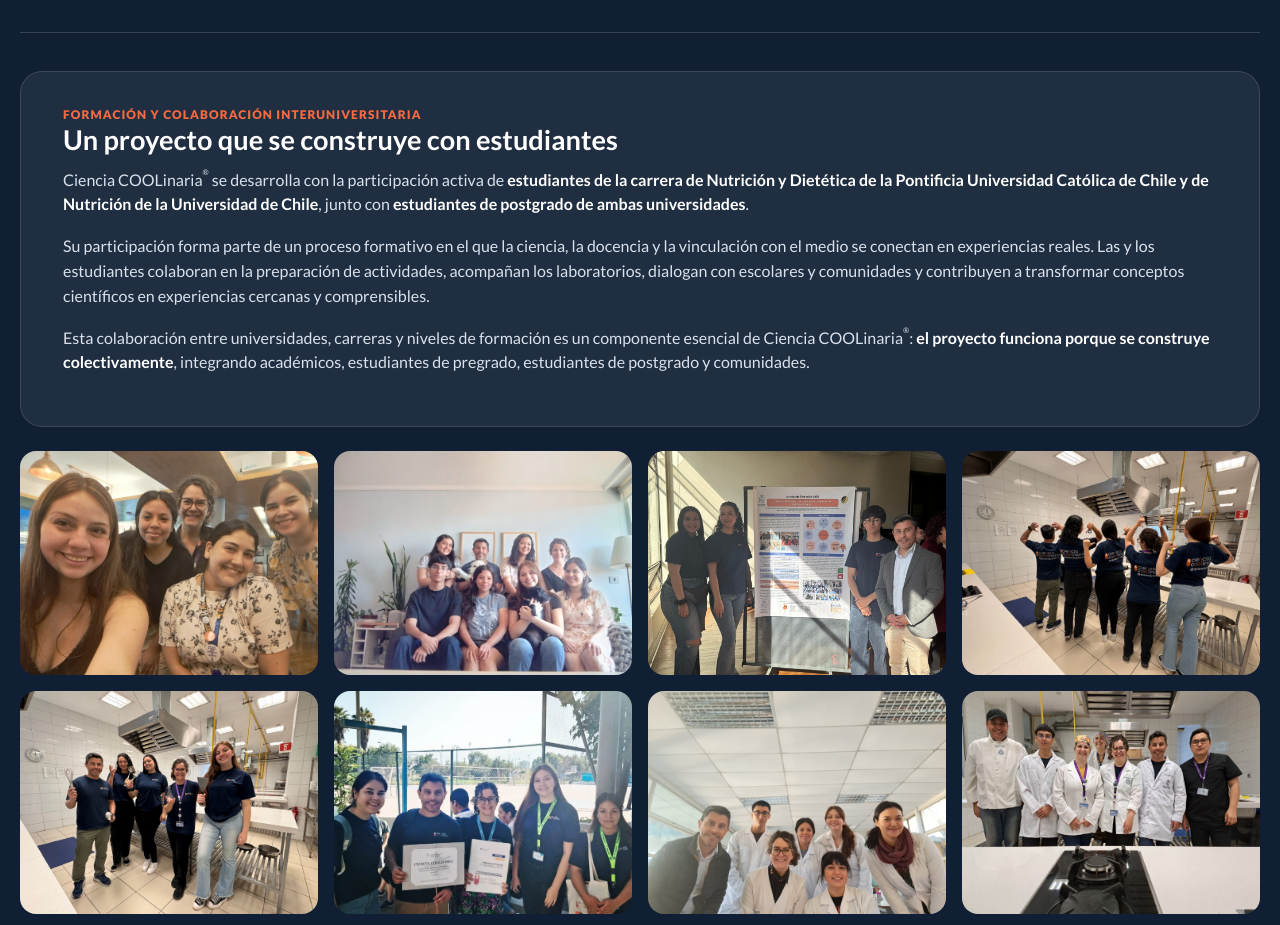
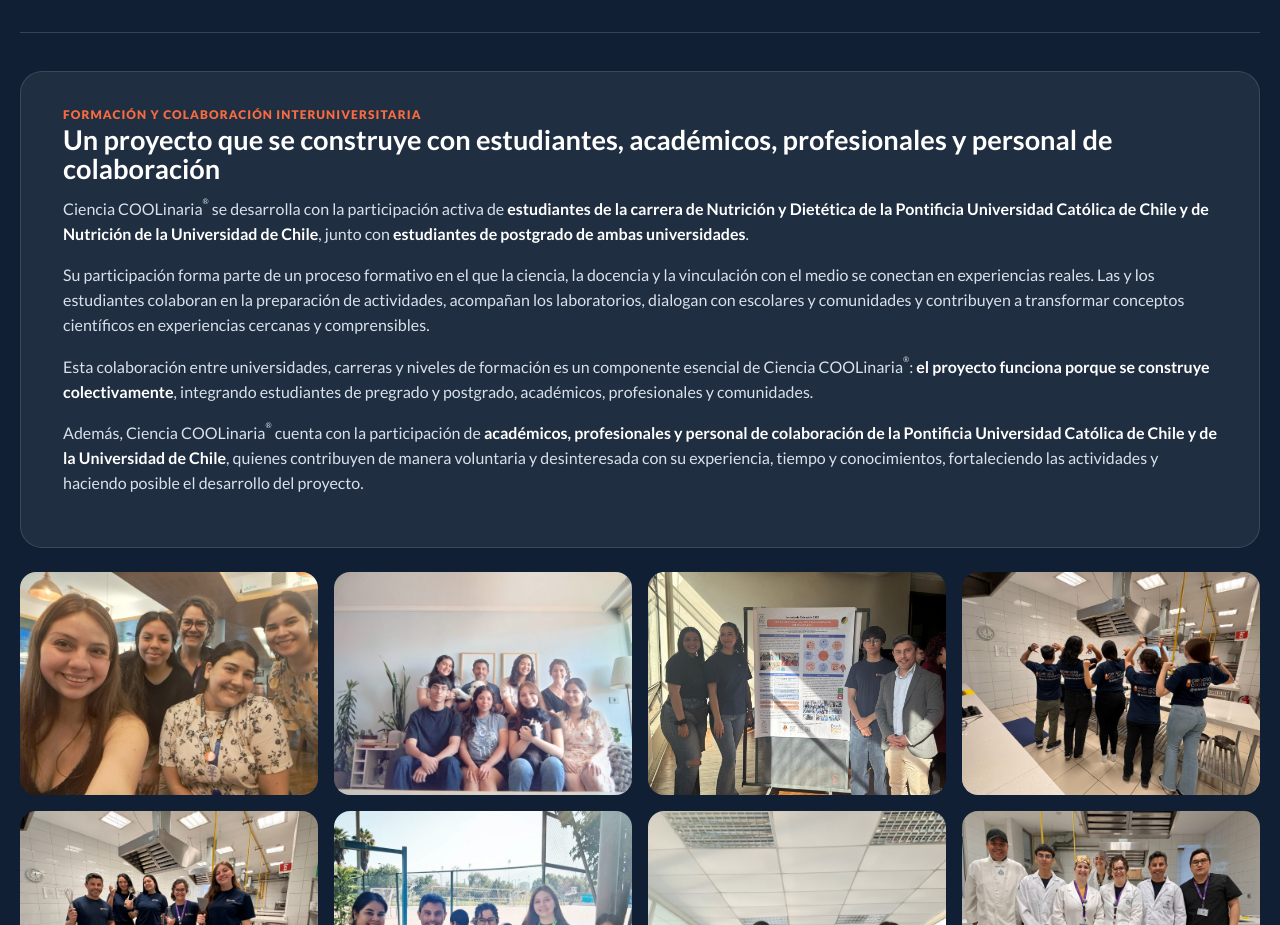
Before and after one commit to cienciacoolinaria/ciencia-coolinaria, a plain HTML site: page index.html in a window 1280 px wide. Shown: the part 5060-5985 px from the top of the page. Drawn offline with Linux system fonts and the light colour scheme.

Commit message:
actualizar ciencia coolinaria v14

```diff
--- a/index.html
+++ b/index.html
@@ -135,10 +135,11 @@
   <div class="student-collab-grid">
     <div class="student-collab-copy">
       <div class="role">Formación y colaboración interuniversitaria</div>
-      <h3>Un proyecto que se construye con estudiantes</h3>
+      <h3>Un proyecto que se construye con estudiantes, académicos, profesionales y personal de colaboración</h3>
       <p>Ciencia COOLinaria<sup>®</sup> se desarrolla con la participación activa de <strong>estudiantes de la carrera de Nutrición y Dietética de la Pontificia Universidad Católica de Chile y de Nutrición de la Universidad de Chile</strong>, junto con <strong>estudiantes de postgrado de ambas universidades</strong>.</p>
       <p>Su participación forma parte de un proceso formativo en el que la ciencia, la docencia y la vinculación con el medio se conectan en experiencias reales. Las y los estudiantes colaboran en la preparación de actividades, acompañan los laboratorios, dialogan con escolares y comunidades y contribuyen a transformar conceptos científicos en experiencias cercanas y comprensibles.</p>
-      <p>Esta colaboración entre universidades, carreras y niveles de formación es un componente esencial de Ciencia COOLinaria<sup>®</sup>: <strong>el proyecto funciona porque se construye colectivamente</strong>, integrando académicos, estudiantes de pregrado, estudiantes de postgrado y comunidades.</p>
+      <p>Esta colaboración entre universidades, carreras y niveles de formación es un componente esencial de Ciencia COOLinaria<sup>®</sup>: <strong>el proyecto funciona porque se construye colectivamente</strong>, integrando estudiantes de pregrado y postgrado, académicos, profesionales y comunidades.</p>
+<p>Además, Ciencia COOLinaria<sup>®</sup> cuenta con la participación de <strong>académicos, profesionales y personal de colaboración de la Pontificia Universidad Católica de Chile y de la Universidad de Chile</strong>, quienes contribuyen de manera voluntaria y desinteresada con su experiencia, tiempo y conocimientos, fortaleciendo las actividades y haciendo posible el desarrollo del proyecto.</p>
     </div>
     <div class="student-photo-grid">
       <img src="assets/equipo/estudiantes/equipo-estudiantes-01.jpg" alt="Estudiantes de pregrado y postgrado participando en Ciencia COOLinaria®" loading="lazy">
```
